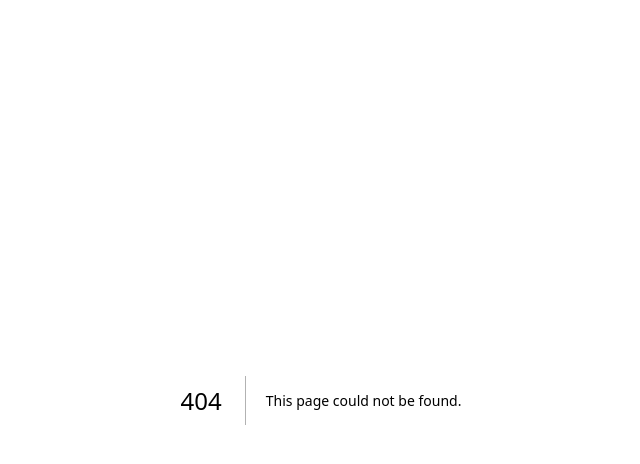
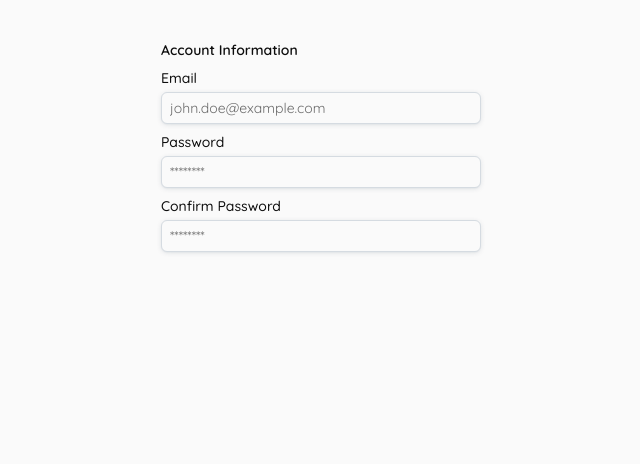
Before and after one commit to Bl3nd/sector23, a Next.js app: page /docs/components/fieldset in a window 1280 px wide. Before the commit this address had no page. Shown: the top 464 px of the page, without its empty margins (319-959 px from the left). Built offline with nearby package versions, Linux system fonts and the light colour scheme.

Commit message:
feat(fieldset): Introduce Fieldset component with styles and documentation
- Added Fieldset component and its subcomponent FieldsetLegend.
- Implemented styles for the Fieldset component using Tailwind CSS.
- Created a documentation page to demonstrate usage of the Fieldset component.

```diff
--- /dev/null
+++ b/app/components/fieldset/fieldset.style.ts
@@ -0,0 +1,10 @@
+import { tv } from "tailwind-variants";
+
+const fieldset = tv({
+  slots: {
+    root: "flex w-full flex-col gap-2",
+    legend: "text-sm font-semibold text-foreground data-disabled:opacity-50",
+  },
+});
+
+export { fieldset };
--- a/app/components/fieldset/fieldset.tsx
+++ b/app/components/fieldset/fieldset.tsx
@@ -1,11 +1,29 @@
+"use client";
+
 import { Fieldset as BaseFieldset } from "@base-ui/react/fieldset";
 
+import { mergeSlotClassName } from "@/app/lib/merge-base-ui";
+
+import { fieldset } from "./fieldset.style";
+
 function Fieldset({ className, ...props }: BaseFieldset.Root.Props) {
-  return <BaseFieldset.Root data-slot="fieldset" className={className} {...props} />;
+  return (
+    <BaseFieldset.Root
+      data-slot="fieldset"
+      className={mergeSlotClassName(fieldset().root, className)}
+      {...props}
+    />
+  );
 }
 
 function FieldsetLegend({ className, ...props }: BaseFieldset.Legend.Props) {
-  return <BaseFieldset.Legend data-slot="fieldset-legend" className={className} {...props} />;
+  return (
+    <BaseFieldset.Legend
+      data-slot="fieldset-legend"
+      className={mergeSlotClassName(fieldset().legend, className)}
+      {...props}
+    />
+  );
 }
 
 export { Fieldset, FieldsetLegend };
--- /dev/null
+++ b/app/components/fieldset/index.ts
@@ -0,0 +1 @@
+export { Fieldset, FieldsetLegend } from "./fieldset";
--- /dev/null
+++ b/app/docs/components/fieldset/page.tsx
@@ -0,0 +1,25 @@
+import { Field, FieldLabel } from "@/app/components/field";
+import { Fieldset, FieldsetLegend } from "@/app/components/fieldset";
+import { Input } from "@/app/components/input";
+
+export default function FieldsetPage() {
+  return (
+    <div className="flex flex-col items-center justify-center py-10">
+      <Fieldset className="max-w-xs">
+        <FieldsetLegend>Account Information</FieldsetLegend>
+        <Field>
+          <FieldLabel>Email</FieldLabel>
+          <Input required placeholder="john.doe@example.com" />
+        </Field>
+        <Field>
+          <FieldLabel>Password</FieldLabel>
+          <Input required type="password" placeholder="********" />
+        </Field>
+        <Field>
+          <FieldLabel>Confirm Password</FieldLabel>
+          <Input required type="password" placeholder="********" />
+        </Field>
+      </Fieldset>
+    </div>
+  );
+}
```
